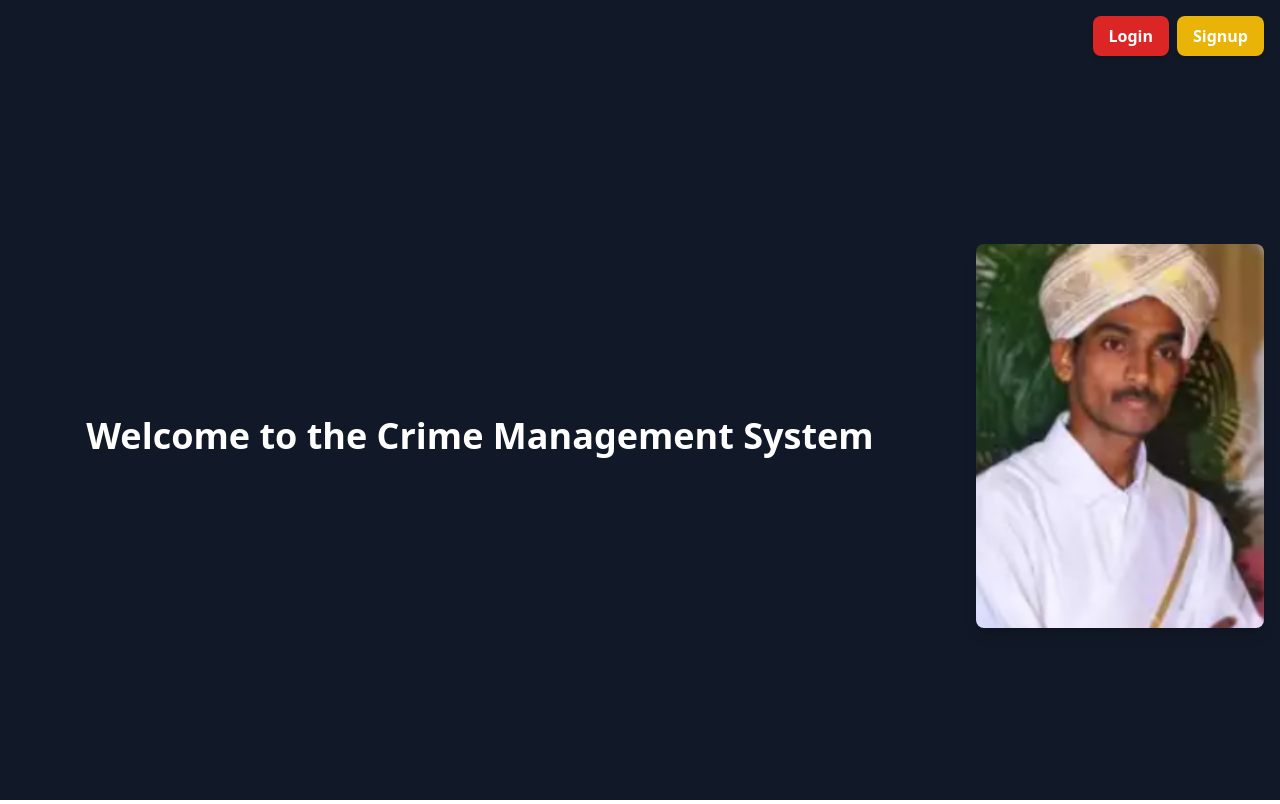
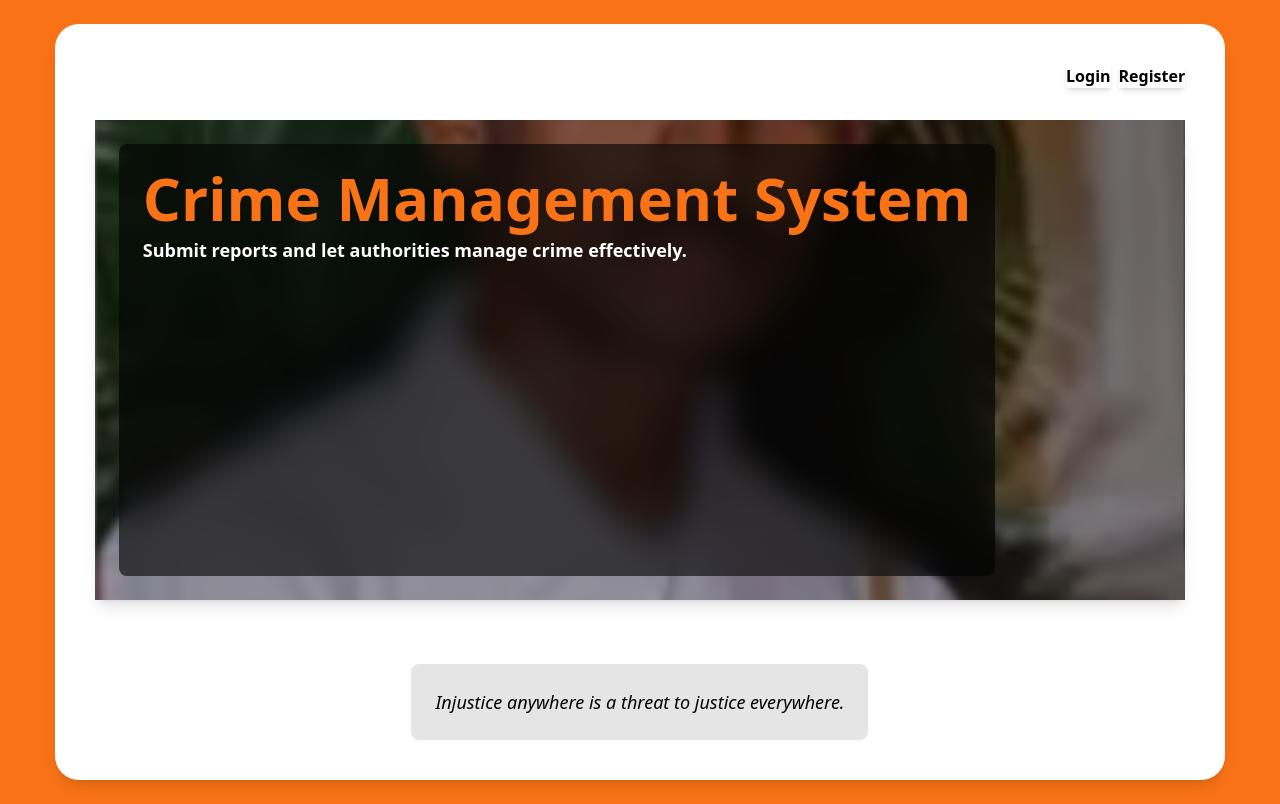
Before and after one commit to He-manlal/CMS, a Next.js app: page / in a window 1280 px wide. Built offline with nearby package versions, Linux system fonts and the light colour scheme.

Commit message:
Police fixed

```diff
--- a/app/login/page.js
+++ b/app/login/page.js
@@ -41,81 +41,44 @@ export default function Login() {
   };
 
   return (
-    <div style={styles.container}>
-      <h1 style={styles.heading}>Login Page</h1>
+    <div className="flex items-center justify-center h-screen bg-cover bg-center" style={{ backgroundImage: "url('/images/login.jpg')" }}>
+      <div className="bg-white bg-opacity-60 backdrop-blur-lg p-10 rounded-xl shadow-xl w-96 max-w-lg">
+        <h1 className="text-3xl font-semibold text-gray-800 mb-8 text-center">Login</h1>
 
         {loginStatus === 'success' ? (
           <div>
-          <h2 style={styles.successMessage}>Login Successful</h2>
-          <p style={styles.welcomeMessage}>Welcome, {userData.message}!</p> {/* Display user-specific data */}
+            <h2 className="text-green-500 text-center">Login Successful</h2>
+            <p className="text-center mt-2">Welcome, {userData.message}!</p>
           </div>
         ) : (
           <div>
             <input
-            type='text'
+              type="text"
               name="email"
               placeholder="Email"
-            style={styles.input}
+              className="w-full p-4 mt-4 mb-6 rounded-md border border-gray-300 bg-gray-50 text-gray-700 focus:outline-none focus:ring-2 focus:ring-orange-500"
               onChange={e => setEmail(e.target.value)}
             />
             <input
-            type='password'
+              type="password"
               name="password"
               placeholder="Password"
-            style={styles.input}
+              className="w-full p-4 mb-6 rounded-md border border-gray-300 bg-gray-50 text-gray-700 focus:outline-none focus:ring-2 focus:ring-orange-500"
               onChange={e => setLoginPassword(e.target.value)}
             />
-          <button onClick={handleLogin} style={styles.button}>Login</button>
+            <button
+              onClick={handleLogin}
+              className="w-full py-3 bg-orange-500 text-white font-semibold rounded-md hover:bg-orange-600 focus:outline-none focus:ring-2 focus:ring-orange-500 transition duration-300"
+            >
+              Login
+            </button>
 
-          {/* Show an error message if login fails */}
-          {loginStatus === 'error' && <p style={styles.errorMessage}>Invalid credentials, please try again!</p>}
+            {loginStatus === 'error' && (
+              <p className="text-red-500 text-center mt-4">Invalid credentials, please try again!</p>
+            )}
           </div>
         )}
       </div>
+    </div>
   );
 }
-
-const styles = {
-  container: {
-    display: 'flex',
-    flexDirection: 'column',
-    alignItems: 'center',
-    justifyContent: 'center',
-    height: '100vh',
-    backgroundColor: '#121212', // Dark background
-    color: '#ffffff', // Light text color
-    padding: '20px',
-    borderRadius: '8px',
-    boxShadow: '0 2px 10px rgba(255, 255, 255, 0.1)', // Lighter shadow for contrast
-  },
-  heading: {
-    marginBottom: '20px',
-  },
-  input: {
-    width: '300px',
-    padding: '10px',
-    margin: '10px 0',
-    borderRadius: '4px',
-    border: '1px solid #444', // Darker border
-    backgroundColor: '#1e1e1e', // Dark input background
-    color: '#ffffff', // Light input text
-  },
-  button: {
-    padding: '10px 20px',
-    backgroundColor: '#007bff', // Blue button
-    color: '#fff',
-    border: 'none',
-    borderRadius: '4px',
-    cursor: 'pointer',
-    fontSize: '16px',
-  },
-  successMessage: {
-    color: '#4caf50', // Green color for success
-  },
-  welcomeMessage: {
-    margin: '10px 0',
-  },
-  errorMessage: {
-    color: 'red', // Red color for errors
-  },
-};
--- a/app/page.js
+++ b/app/page.js
@@ -1,5 +1,4 @@
 "use client";
-
 import React, { useState, useEffect } from 'react';
 import Link from 'next/link';
 
@@ -12,50 +11,90 @@ export default function Home() {
     '/images/5.png',
   ];
 
-
   const [currentImage, setCurrentImage] = useState(0);
+  const [isClient, setIsClient] = useState(false); // Add a state to track if it's client-side
 
   useEffect(() => {
+    setIsClient(true); // Set this to true when the component mounts on the client
+
     const interval = setInterval(() => {
       setCurrentImage((prevIndex) => (prevIndex + 1) % images.length);
     }, 4000); // Change image every 4 seconds
 
-    return () => clearInterval(interval); // Clear interval on component unmount
+    return () => clearInterval(interval); // Clean up the interval on unmount
   }, []);
 
+  // Random quote logic
+  const quotes = [
+    "The only limit to our realization of tomorrow is our doubts of today.",
+    "Injustice anywhere is a threat to justice everywhere.",
+    "The best way to predict the future is to create it.",
+    "Crime does not pay, but the protection of society does.",
+  ];
+  const randomQuote = quotes[Math.floor(Math.random() * quotes.length)];
+
+  const messages = [
+    "Submit reports and let authorities manage crime effectively.",
+    "Track and resolve crime cases efficiently.",
+    "Help make society safer with your reports.",
+    "Ensure justice is served through proper case management.",
+    "Contribute to a better, safer community."
+  ];
+
+  if (!isClient) {
+    // Return a static layout on the server
+    return null;
+  }
+
   return (
-    <div className="flex flex-col min-h-screen bg-gray-900 text-white">
+    <div className="min-h-screen bg-orange-500 flex items-center justify-center p-4 md:p-6">
+      {/* White Inner Container with min height */}
+      <div className="bg-white rounded-3xl shadow-lg w-[95%] min-h-full p-6 md:p-10">
         {/* Top Right Buttons */}
-      <div className="flex justify-end p-4">
+        <div className="flex justify-end space-x-2 mb-8">
           <Link href="/login">
-          <button className="px-4 py-2 bg-red-600 text-white font-semibold rounded-lg shadow-md hover:bg-red-700 focus:outline-none focus:ring-2 focus:ring-red-400 focus:ring-opacity-75 transition duration-300 mr-2">
+            <button className="btn btn-error font-semibold shadow-md">
               Login
             </button>
           </Link>
           <Link href="/register">
-          <button className="px-4 py-2 bg-yellow-500 text-white font-semibold rounded-lg shadow-md hover:bg-yellow-600 focus:outline-none focus:ring-2 focus:ring-yellow-400 focus:ring-opacity-75 transition duration-300">
-            Signup
+            <button className="btn btn-warning font-semibold shadow-md">
+              Register
             </button>
           </Link>
         </div>
 
-      {/* Main Content with Slider */}
-      <div className="flex flex-grow">
-        {/* Main Text Content */}
-        <div className="flex-1 flex items-center justify-center">
-          <h1 className="text-4xl font-bold">Welcome to the Crime Management System</h1>
+        {/* Main Content with Slider and Text */}
+        <div className="relative flex flex-col md:flex-col items-center justify-between gap-8">
+          {/* Image Background with Text Overlay */}
+          <div className="relative w-full h-[60vh] md:h-[60vh] bg-cover bg-center rounded-lg shadow-lg transition-all duration-500">
+            {/* Image Section */}
+            <div
+              className="absolute inset-0 w-full h-full bg-cover bg-center"
+              style={{ backgroundImage: `url(${images[currentImage]})` }}
+            ></div>
+
+            {/* Text Section Div with Background Blur */}
+            <div className="absolute inset-0 flex items-center justify-start bg-black bg-opacity-40 text-white p-6">
+              <div className="h-[100%] relative">
+                {/* Apply Blur Effect to Text Background */}
+                <div className="absolute inset-0 bg-black bg-opacity-60 backdrop-blur-lg rounded-lg"></div>
+                <div className="relative z-10 p-6">
+                  <h1 className="text-6xl md:text-6xl font-extrabold">
+                    <span className="text-orange-500">Crime Management System</span>
+                  </h1>
+                  <p className="text-base md:text-lg mt-2 font-bold">Submit reports and let authorities manage crime effectively.</p>
                 </div>
-
-        {/* Slider */}
-        <div className="w-1/4 relative flex items-center justify-center p-4">
-          <div
-            className="w-full h-96 bg-cover bg-center rounded-lg shadow-lg transition-all duration-500"
-            style={{ backgroundImage: `url(${images[currentImage]})` }}
-          />
+              </div>
             </div>
           </div>
 
-      {/* Footer or additional content can be added here */}
+          {/* Random Quote Section */}
+          <div className="mt-8 p-6 bg-black bg-opacity-10 text-center rounded-lg">
+            <p className="italic text-lg">{randomQuote}</p>
+          </div>
+        </div>
+      </div>
     </div>
   );
 }
--- a/app/police/page.js
+++ b/app/police/page.js
@@ -1,4 +1,3 @@
-// app/police/page.js
 "use client"
 
 // import { notebooks_v2 } from 'googleapis';
@@ -245,6 +244,17 @@ export default function PolicePage() {
                     Update Evidence
                   </button>
                   </td>
+                  <td>
+                    <select value={statusStates[complaint.complaint_id] || ''} onChange={(e) => handleStatusChange(e, complaint.complaint_id)}>
+                      <option value="">Select Status</option>
+                      <option value="Ongoing">Ongoing</option>
+                      <option value="Resolved">Resolved</option>
+                      <option value="Closed">Closed</option>
+                    </select>
+                    <button onClick={() => handleUpdateStatus(complaint.investigation_id, complaint.complaint_id)}>
+                      Update Status
+                    </button>
+                  </td>
 
                   <td>
                   <textarea
--- a/app/register/page.js
+++ b/app/register/page.js
@@ -54,23 +54,32 @@ export default function Register() {
   };
 
   return (
-    <div>
-      <h1>Register Page</h1>
+    <div className="flex items-center justify-center h-screen bg-cover bg-center" style={{ backgroundImage: "url('/images/register.jpg')" }}>
+      <div className="bg-white bg-opacity-60 backdrop-blur-lg p-10 rounded-xl shadow-xl w-96 max-w-lg">
+        <h1 className="text-3xl font-semibold text-gray-800 mb-8 text-center">Register</h1>
+
         <input
-        type='text'
+          type="text"
           name="email"
           placeholder="Email"
+          className="w-full p-4 mt-4 mb-6 rounded-md border border-gray-300 bg-gray-50 text-gray-700 focus:outline-none focus:ring-2 focus:ring-orange-500"
           onChange={e => setEmail(e.target.value)}
         />
         <input
-        type='password'
+          type="password"
           name="password"
           placeholder="Password"
+          className="w-full p-4 mb-6 rounded-md border border-gray-300 bg-gray-50 text-gray-700 focus:outline-none focus:ring-2 focus:ring-orange-500"
           onChange={e => setRegisterPassword(e.target.value)}
         />
-      <button onClick={handleRegister} disabled={loading}>
+        <button
+          onClick={handleRegister}
+          disabled={loading}
+          className="w-full py-3 bg-orange-500 text-white font-semibold rounded-md hover:bg-orange-600 focus:outline-none focus:ring-2 focus:ring-orange-500 transition duration-300"
+        >
           {loading ? "Registering..." : "Register"}
         </button>
       </div>
+    </div>
   );
 }
--- a/package.json
+++ b/package.json
@@ -15,7 +15,6 @@
     "clsx": "^2.1.1",
     "cors": "^2.8.5",
     "express": "^4.21.1",
-    "googleapis": "^144.0.0",
     "jsonwebtoken": "^9.0.2",
     "lucide-react": "^0.453.0",
     "multer": "^1.4.5-lts.1",
```
Also changed, not shown: 2 other files (tests, documents, lock files or other folders). Lines whose indentation alone changed are shown as unchanged.
